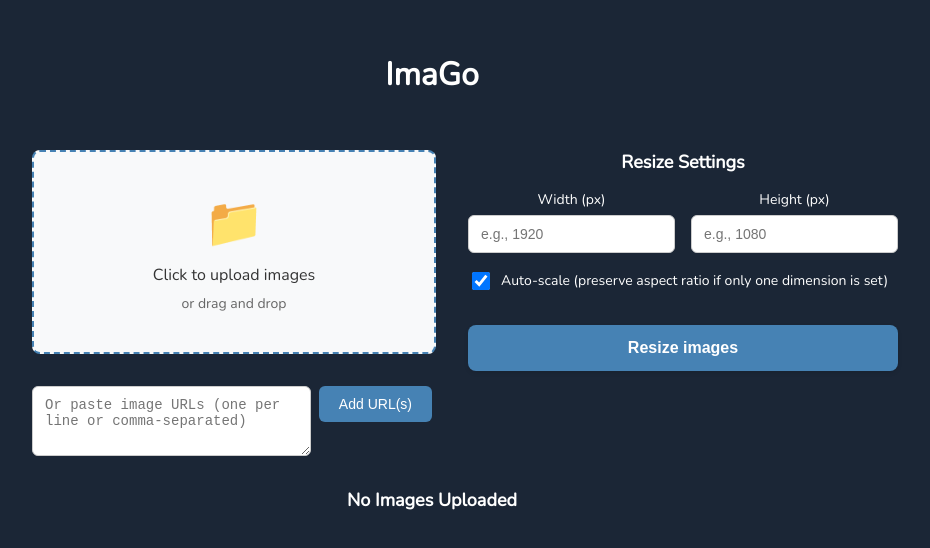
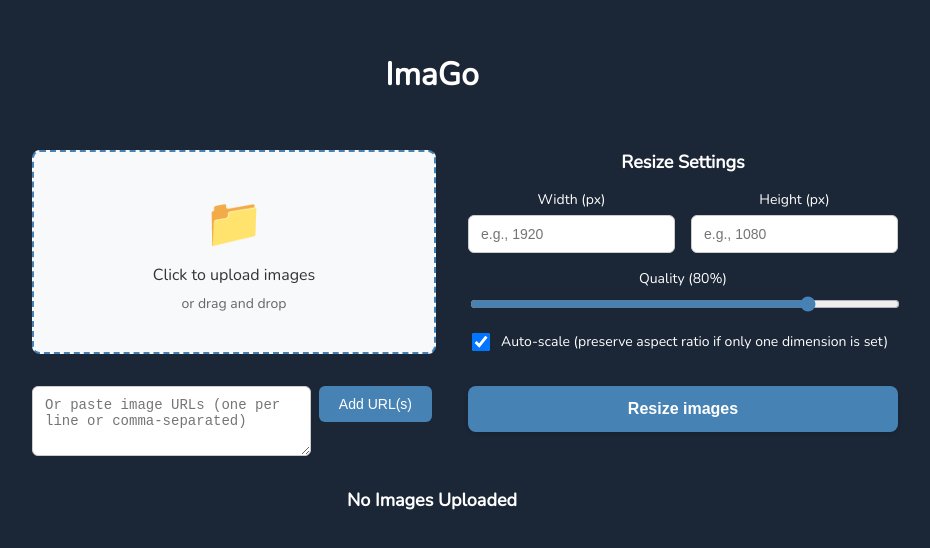
Before and after one commit to garethpbk/imago, a React (Vite) app in the folder frontend/: page / in a window 1280 px wide. Shown: the top 548 px of the page, without its empty margins (0-930 px from the left). Built offline with nearby package versions, Linux system fonts and the light colour scheme.

Commit message:
add compression

```diff
--- a/frontend/src/components/ImageSetup/ImageSetup.tsx
+++ b/frontend/src/components/ImageSetup/ImageSetup.tsx
@@ -79,6 +79,7 @@ export default function ImageSetup() {
 
   const [width, setWidth] = useState("");
   const [height, setHeight] = useState("");
+  const [quality, setQuality] = useState(80);
   const [autoScale, setAutoScale] = useState(true);
 
   // Load images and their dimensions when files or URLs change
@@ -141,6 +142,7 @@ export default function ImageSetup() {
       const resized = await ResizeImages(
         Number(width),
         Number(height),
+        quality,
         allBase64Images
       );
 
@@ -187,6 +189,8 @@ export default function ImageSetup() {
             setWidth={setWidth}
             height={height}
             setHeight={setHeight}
+            quality={quality}
+            setQuality={setQuality}
             autoScale={autoScale}
             setAutoScale={setAutoScale}
           />
--- a/frontend/src/components/ResizeSettings/ResizeSettings.module.css
+++ b/frontend/src/components/ResizeSettings/ResizeSettings.module.css
@@ -42,6 +42,12 @@
   box-shadow: 0 0 0 2px rgba(70, 130, 180, 0.1);
 }
 
+.slider {
+  width: 100%;
+  cursor: pointer;
+  accent-color: steelblue;
+}
+
 .checkboxGroup {
   display: flex;
   align-items: center;
--- a/frontend/src/components/ResizeSettings/ResizeSettings.tsx
+++ b/frontend/src/components/ResizeSettings/ResizeSettings.tsx
@@ -5,6 +5,8 @@ interface ResizeSettingsProps {
   setWidth: (value: string) => void;
   height: string;
   setHeight: (value: string) => void;
+  quality: number;
+  setQuality: (value: number) => void;
   autoScale: boolean;
   setAutoScale: (value: boolean) => void;
 }
@@ -14,6 +16,8 @@ export default function ResizeSettings({
   setWidth,
   height,
   setHeight,
+  quality,
+  setQuality,
   autoScale,
   setAutoScale,
 }: ResizeSettingsProps) {
@@ -53,6 +57,21 @@ export default function ResizeSettings({
         </div>
       </div>
 
+      <div className={styles.inputField}>
+        <label htmlFor="quality" className={styles.label}>
+          Quality ({quality}%)
+        </label>
+        <input
+          id="quality"
+          type="range"
+          min="1"
+          max="100"
+          value={quality}
+          onChange={(e) => setQuality(Number(e.target.value))}
+          className={styles.slider}
+        />
+      </div>
+
       <div className={styles.checkboxGroup}>
         <input
           id="autoScale"
--- a/frontend/wailsjs/go/main/App.d.ts
+++ b/frontend/wailsjs/go/main/App.d.ts
@@ -3,6 +3,6 @@
 
 export function Greet(arg1:string):Promise<string>;
 
-export function ResizeImages(arg1:number,arg2:number,arg3:Array<string>):Promise<Array<string>>;
+export function ResizeImages(arg1:number,arg2:number,arg3:number,arg4:Array<string>):Promise<Array<string>>;
 
 export function SaveImages(arg1:Array<string>):Promise<string>;
--- a/frontend/wailsjs/go/main/App.js
+++ b/frontend/wailsjs/go/main/App.js
@@ -6,8 +6,8 @@ export function Greet(arg1) {
   return window['go']['main']['App']['Greet'](arg1);
 }
 
-export function ResizeImages(arg1, arg2, arg3) {
-  return window['go']['main']['App']['ResizeImages'](arg1, arg2, arg3);
+export function ResizeImages(arg1, arg2, arg3, arg4) {
+  return window['go']['main']['App']['ResizeImages'](arg1, arg2, arg3, arg4);
 }
 
 export function SaveImages(arg1) {
```
Also changed, not shown: 1 other file (tests, documents, lock files or other folders).
